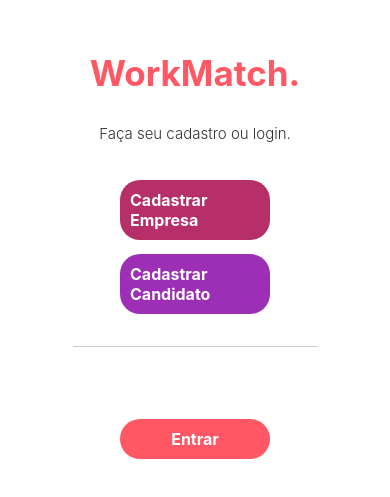
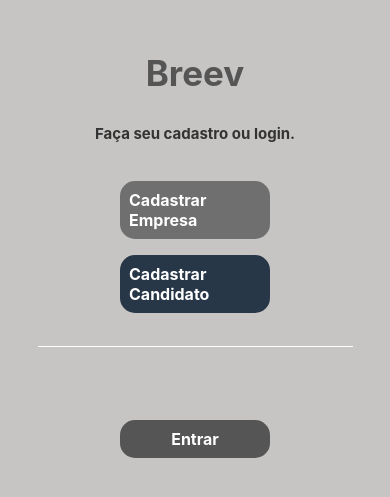
Before and after one commit to goesrafaela/WorkMatch, a React Native app: screen /Login in a window 390 px wide. Shown: the part 163-660 px from the top of the page. Built offline with nearby package versions, Linux system fonts and the light colour scheme.

Commit message:
Tela de configuração pronta (layout)

```diff
--- a/app/Config.tsx
+++ b/app/Config.tsx
@@ -127,7 +127,7 @@ const styles = StyleSheet.create({
   headerTitle: {
     fontSize: 20,
     fontWeight: "bold",
-    color: "#FF5864",
+    color: "#333",
     marginLeft: 15,
   },
   content: {
--- a/app/home.tsx
+++ b/app/home.tsx
@@ -17,6 +17,12 @@ const mockPerfis = [
     nome: "Maria Souza",
     foto: "https://via.placeholder.com/300x400",
     descricao: "Designer",
+  },
+  {
+    id: 3,
+    nome: "Carlos eduardo",
+    foto: "https://via.placeholder.com/300x400",
+    descricao: "Dev Mobile",
   },
 ];
 
--- a/app/login.tsx
+++ b/app/login.tsx
@@ -33,17 +33,17 @@ export default function LoginScreen() {
 
   return (
     <View style={styles.container}>
-      <Text style={styles.title}>WorkMatch.</Text>
+      <Text style={styles.title}>Breev</Text>
       <Text style={styles.subtitle}>Faça seu cadastro ou login.</Text>
 
       <CustomButton
         title="Cadastrar  Empresa"
-        color="#b62f68"
+        color="#6f6f6f"
         onPress={() => handleCadastro("empresa")}
       />
       <CustomButton
         title="Cadastrar Candidato"
-        color="#9d2fb6"
+        color="#283747"
         onPress={() => handleCadastro("candidato")}
       />
       <View style={styles.separator} />
@@ -108,26 +108,26 @@ const styles = StyleSheet.create({
     flex: 1,
     justifyContent: "center",
     padding: 20,
-    backgroundColor: "#fff",
+    backgroundColor: "#c6c5c4",
   },
   title: {
     fontSize: 35,
     fontWeight: "bold",
-    color: "#FF5864",
+    color: "#555",
     textAlign: "center",
     marginBottom: 30,
   },
   subtitle: {
     fontSize: 15,
-    fontWeight: "300",
+    fontWeight: "bold",
     color: "#333",
     textAlign: "center",
     marginBottom: 30,
   },
   separator: {
     height: 1,
-    width: "70%",
-    backgroundColor: "#ccc",
+    width: "90%",
+    backgroundColor: "#ffff",
     marginVertical: 25,
     alignSelf: "center",
   },
@@ -150,7 +150,7 @@ const styles = StyleSheet.create({
     fontSize: 20,
     marginBottom: 20,
     fontWeight: "bold",
-    color: "#FF5864",
+    color: "#555",
   },
   input: {
     width: "100%",
@@ -178,12 +178,12 @@ const styles = StyleSheet.create({
     padding: 5,
   },
   linkText: {
-    color: "#b62f68",
+    color: "#161e27",
     marginTop: 10,
     textDecorationLine: "none",
   },
   closeText: {
-    color: "#999",
+    color: "#b8bcbd",
     marginTop: 15,
   },
 });
--- a/app/register.tsx
+++ b/app/register.tsx
@@ -73,20 +73,20 @@ export default function RegisterScreen() {
   return (
     <View style={styles.container}>
       <Text style={styles.title}>
-        Cadastro - {accountType === "empresa" ? "Empresa" : "Candidato"}
+        {accountType === "empresa" ? "Empresa" : "Candidato"}
       </Text>
 
       <View style={styles.switchContainer}>
         <CustomButton
           title="Empresa"
           onPress={() => setAccountType("empresa")}
-          color={accountType === "empresa" ? "#b62f68" : "#ccc"}
+          color={accountType === "empresa" ? "#6f6f6f" : "#ccc"}
         />
         <View style={{ width: 15 }} />
         <CustomButton
           title="Candidato"
           onPress={() => setAccountType("candidato")}
-          color={accountType === "candidato" ? "#9d2fb6" : "#ccc"}
+          color={accountType === "candidato" ? "#283747" : "#ccc"}
         />
       </View>
 
@@ -128,7 +128,7 @@ export default function RegisterScreen() {
           placeholder="Senha"
           value={senha}
           onChangeText={setSenha}
-          style={[styles.input, { flex: 1 }]}
+          style={[{ flex: 1 }]}
           secureTextEntry={!showPassword}
         />
         <TouchableOpacity onPress={() => setShowPassword(!showPassword)}>
@@ -171,7 +171,7 @@ const styles = StyleSheet.create({
     flex: 1,
     justifyContent: "center",
     padding: 20,
-    backgroundColor: "#fff",
+    backgroundColor: "#c6c5c4",
   },
   title: {
     fontSize: 24,
@@ -192,7 +192,7 @@ const styles = StyleSheet.create({
     justifyContent: "center",
     marginBottom: 20,
   },
-  linkText: { color: "#b62f68", textAlign: "center", marginTop: 15 },
+  linkText: { color: "#161e27", textAlign: "center", marginTop: 15 },
   imagePicker: {
     alignItems: "center",
     justifyContent: "center",
--- a/components/CustomButton.tsx
+++ b/components/CustomButton.tsx
@@ -10,7 +10,7 @@ interface Props {
 
 export default function CustomButton({
   title,
-  color = "#FF5864",
+  color = "#555",
   onPress,
 }: Props) {
   return (
@@ -25,11 +25,12 @@ export default function CustomButton({
 
 const styles = StyleSheet.create({
   button: {
-    padding: 10,
+    padding: 9,
     width: 150,
-    borderRadius: 20,
+
+    borderRadius: 15,
     alignItems: "center",
-    marginVertical: 7,
+    marginVertical: 8,
     alignSelf: "center",
   },
   text: {
```
